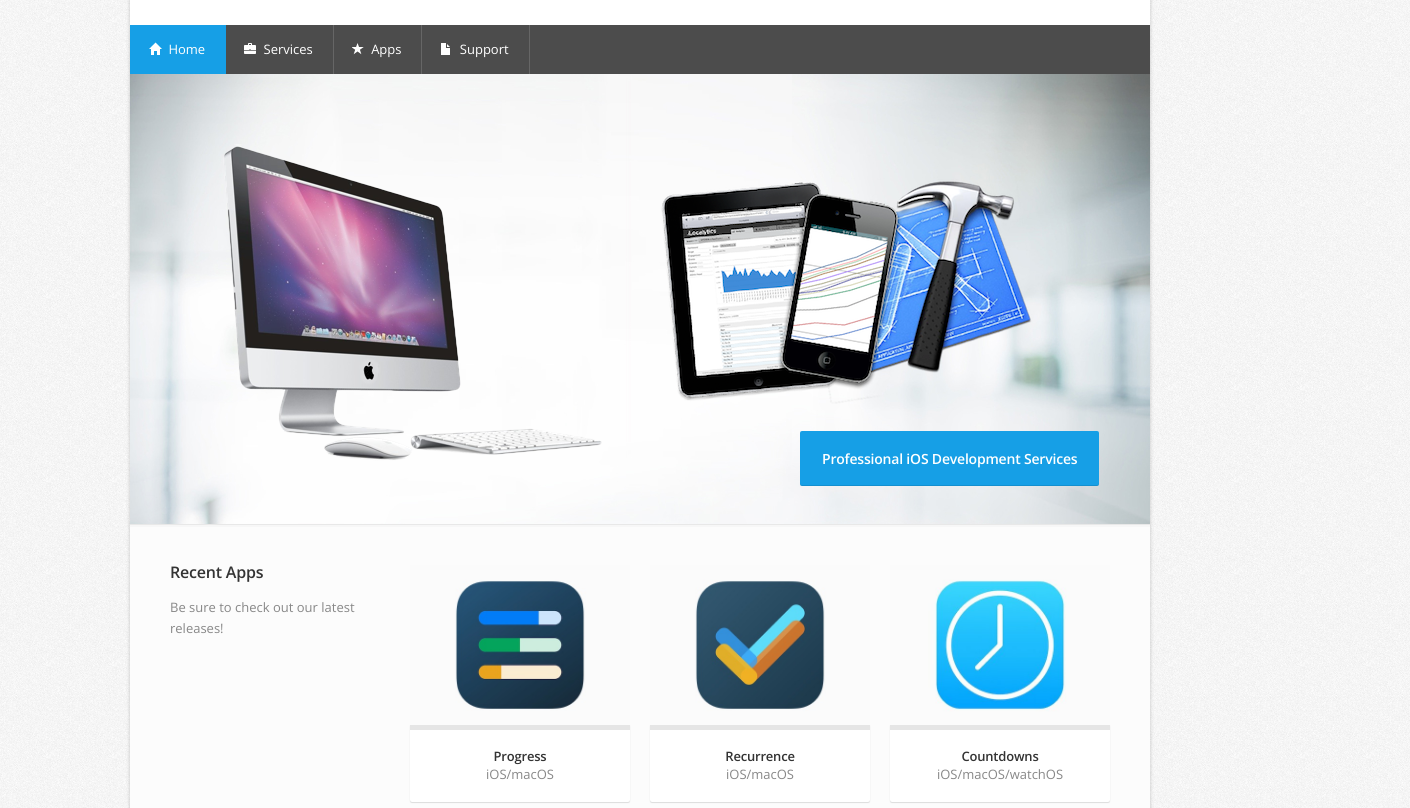
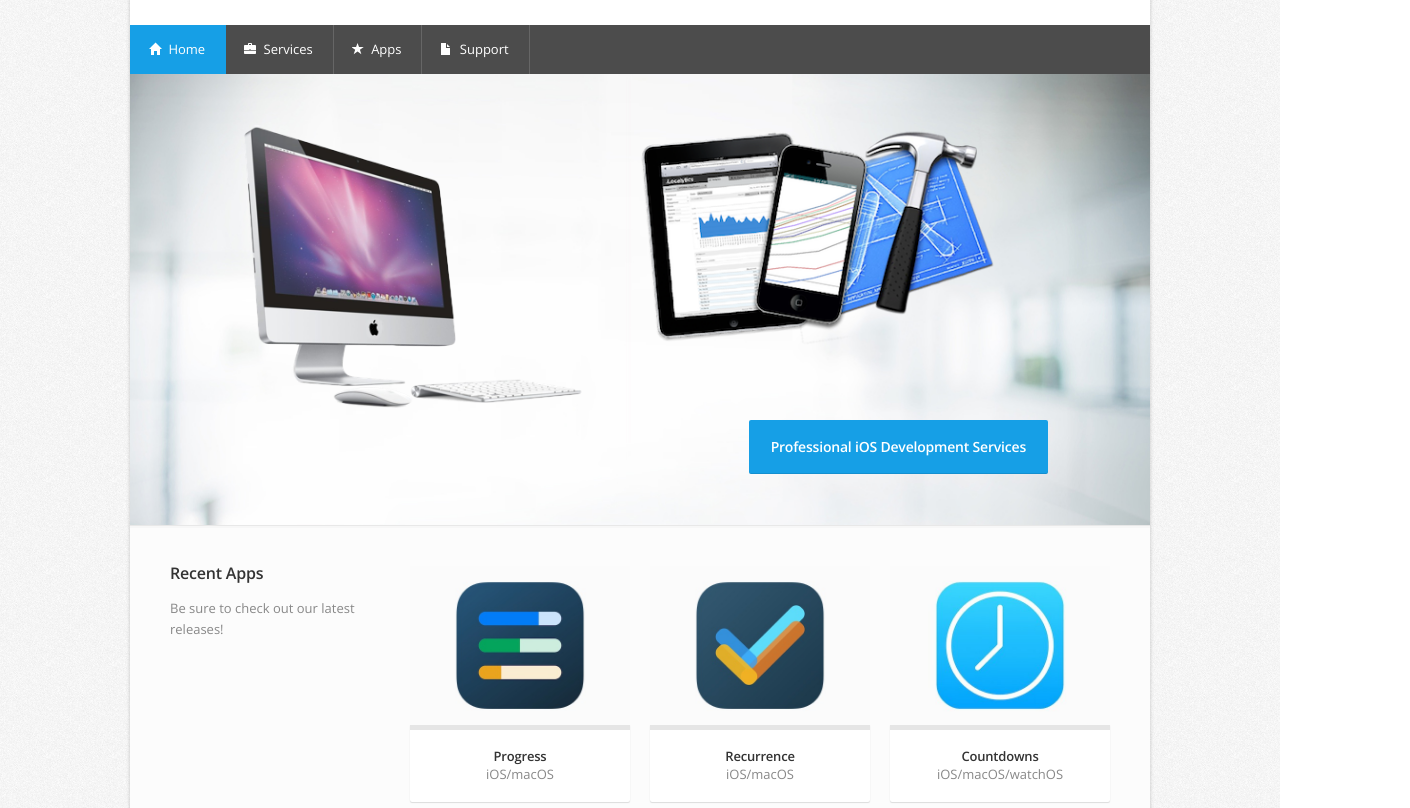
Before and after one commit to schayes04/ShayesAppsWebsite, a plain HTML site: page index.html in a window 1280 px wide. Shown: the part 100-908 px from the top of the page, 1410 px wide, since content can reach past the window. Drawn offline with nearby package versions, Linux system fonts and the light colour scheme.

Commit message:
fix center images with flex box

```diff
--- a/index.html
+++ b/index.html
@@ -116,20 +116,35 @@
 ================================================== -->
 <div id="content">
 
-<!-- LayerSlider  -->
-<section id="layerslider-container">
-	<div id="layerslider" style="width: 1020px; height: 450px; margin: 0 auto; background-image: url(images/slideBg.jpg); background-size: cover;
-	background-position: center;">
+<section >
+	<div style="width: 100%; margin: 0 auto; background-image: url(images/slideBg.jpg); background-size: cover;
+	background-position: center; display: flex; justify-content: flex-start;  align-items: flex-start;   flex-wrap: wrap;">
 
-		<article class="ls-layer">
-			<img class="ls-s4" src="images/imac.png" style="top: 70px; left: 80px;" alt=""/>
-            <img class="ls-s4" src="images/xcode.png" style="top: 100px; left: 530px;" alt=""/>
-			<h3 class="ls-s1 caption-color" style="top: 357px; left: 670px; ">Professional iOS Development Services</h3>
-		</article>
+			 <img class="ls-s4" src="images/imac.png" style="
+			 width: 35%;
+			 align-self: flex-end;
+			 margin-top: 5%;
+			 margin-left: 10%" alt=""/>
+
+			 <img class="ls-s4" src="images/xcode.png" style="
+			 width: 35%;
+			 align-self: flex-start;
+			 margin-right: 15%;
+			 margin-top: 5%;
+			 margin-left: auto" alt=""/>
+
+		   <h3 class="ls-s1 caption-color" style="
+		    padding-left: 22px;
+			padding-right: 22px;
+		   margin-left: auto;
+		   margin-right: 10%;
+		   margin-bottom: 5%;
+		   padding-top:10px;
+		   padding-bottom:10px;
+		   text-align: center;">Professional iOS Development Services</h3>
 
 	</div>
 </section>
-<!-- LayerSlider / End -->
 
 
 <!-- 960 Container -->
```
